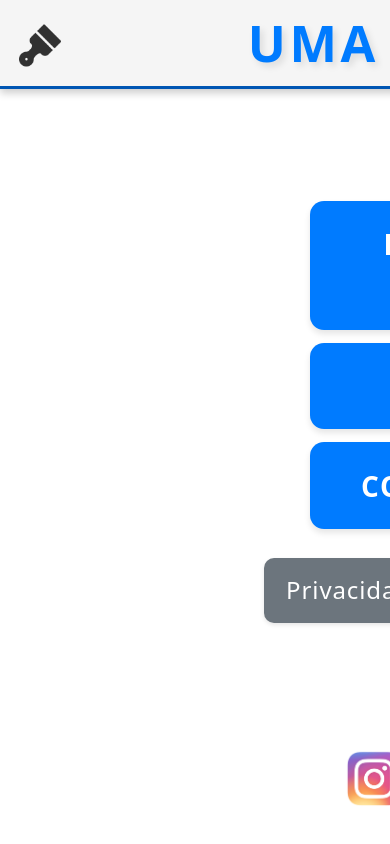
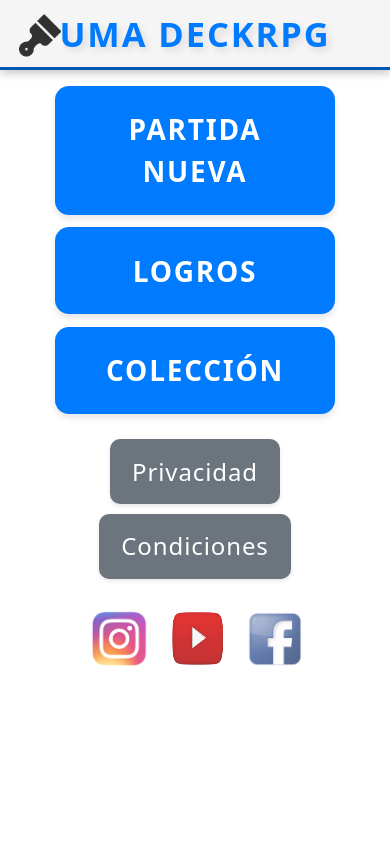
Before and after one commit to jacegar/InterfacesUsuarioGrupoE, a React (Create React App) app in the folder umadeck/: page / in a window 390 px wide. Built offline with nearby package versions, Linux system fonts and the light colour scheme.

Commit message:
Pantalla principal para movil, no se si habre roto algo en pc

```diff
--- a/umadeck/src/components/mainmenu/Footer.js
+++ b/umadeck/src/components/mainmenu/Footer.js
@@ -2,7 +2,7 @@ import "../styles/mainmenu/Footer.css";
 
 function Footer(){
     return(
-        <footer className="footer-container">
+        <footer className="footer">
             <div className="social-icons">
                 <a href="https://instagram.com" target="_blank" rel="noopener noreferrer">
                     <img src="/assets/images/instagram.png" alt="Instagram" className="social-icon" />
--- a/umadeck/src/components/mainmenu/MainMenu.js
+++ b/umadeck/src/components/mainmenu/MainMenu.js
@@ -1,57 +1,34 @@
 import { Link } from "react-router-dom";
-import { useState } from "react";
 import "../styles/mainmenu/MainMenu.css";
 
 function MainMenu(){
-    const [hovered, setHovered] = useState(null);
-
     return (
-        <main className="main-menu-container">
+        <main className="main-menu">
             <div className="menu-options">
                 <Link to="/new-game" className="menu-link">
-                    <button
-                        className={`menu-button ${hovered === 'newGame' ? 'hovered' : ''}`}
-                        onMouseEnter={() => setHovered('newGame')}
-                        onMouseLeave={() => setHovered(null)}
-                    >
+                    <button className="menu-button">
                         Partida Nueva
                     </button>
                 </Link>
                 <Link to="/achievements" className="menu-link">
-                    <button
-                        className={`menu-button ${hovered === 'achievements' ? 'hovered' : ''}`}
-                        onMouseEnter={() => setHovered('achievements')}
-                        onMouseLeave={() => setHovered(null)}
-                    >
+                    <button className="menu-button">
                         Logros
                     </button>
                 </Link>
                 <Link to="/collection" className="menu-link">
-                    <button
-                        className={`menu-button ${hovered === 'collection' ? 'hovered' : ''}`}
-                        onMouseEnter={() => setHovered('collection')}
-                        onMouseLeave={() => setHovered(null)}
-                    >
+                    <button className="menu-button">
                         Colección
                     </button>
                 </Link>
 
                 <div className="small-buttons-container">
                     <Link to="/privacy" className="menu-link-small">
-                        <button
-                            className={`menu-button-small ${hovered === 'privacy' ? 'hovered' : ''}`}
-                            onMouseEnter={() => setHovered('privacy')}
-                            onMouseLeave={() => setHovered(null)}
-                        >
+                        <button className="menu-button-small">
                             Privacidad
                         </button>
                     </Link>
                     <Link to="/conditions" className="menu-link-small">
-                        <button
-                            className={`menu-button-small ${hovered === 'terms' ? 'hovered' : ''}`}
-                            onMouseEnter={() => setHovered('terms')}
-                            onMouseLeave={() => setHovered(null)}
-                        >
+                        <button className="menu-button-small">
                             Condiciones
                         </button>
                     </Link>
--- a/umadeck/src/components/styles/game/GamePage.css
+++ b/umadeck/src/components/styles/game/GamePage.css
@@ -61,24 +61,3 @@
 .card-container {
     min-width: 850px;
 }
-
-html, body {
-    overflow-x: auto !important;
-    overflow-y: auto !important;
-    min-width: 100%;
-    min-height: 100%;
-    width: auto;
-    height: auto;
-    margin: 0;
-    padding: 0;
-}
-
-body #root {
-    width: auto;
-    min-width: 900px;
-    overflow-x: auto;
-}
-
-/* Dark mode styles */
-
-/* Reading mode styles */
--- a/umadeck/src/components/styles/mainmenu/Footer.css
+++ b/umadeck/src/components/styles/mainmenu/Footer.css
@@ -1,4 +1,4 @@
-.footer-container {
+.footer{
     display: flex;
     justify-content: center;
     align-items: center;
@@ -20,7 +20,7 @@
     width: clamp(60px, 10vw, 80px);
     height: clamp(60px, 10vw, 80px);
     opacity: 0.8;
-    margin-bottom: 30px;
+    margin-bottom: 1.5rem;
 }
 
 .social-icon:hover {
--- a/umadeck/src/components/styles/mainmenu/Header.css
+++ b/umadeck/src/components/styles/mainmenu/Header.css
@@ -4,7 +4,6 @@
     align-items: center;
     padding: clamp(1.75rem, 3.5vw, 2.6rem) 0;
     position: relative;
-    width: 100%;
     border-bottom: 3.5px solid #0056b3;
     background-color: #f5f5f5;
     box-sizing: border-box;
@@ -12,11 +11,11 @@
 }
 
 .game-title {
-    font-size: clamp(3.15rem, 8.75vw, 4.4rem);
+    font-size: clamp(2.15rem, 8.75vw, 4.4rem);
     text-align: center;
     color: #007bff;
     margin: 0;
-    letter-spacing: clamp(1.75px, 0.9vw, 3.5px);
+    letter-spacing: clamp(1px, 0.5vw, 3.5px);
     text-transform: uppercase;
     text-shadow: 3.5px 3.5px 7px rgba(0, 0, 0, 0.1);
     font-weight: bold;
@@ -24,10 +23,10 @@
 
 .options-icon {
     position: absolute;
-    left: clamp(0.9rem, 3.5vw, 1.75rem);
+    left: clamp(0.5rem, 3.5vw, 1.75rem);
     top: 50%;
     transform: translateY(-50%);
-    z-index: 1010; /* Ensure the dropdown appears above other elements */
+    z-index: 1010; /* Ensure the dropdown appears above other elements */;
 }
 
 .options-icon img {
--- a/umadeck/src/components/styles/mainmenu/MainMenu.css
+++ b/umadeck/src/components/styles/mainmenu/MainMenu.css
@@ -1,9 +1,7 @@
-.main-menu-container {
+.main-menu{
     display: flex;
     justify-content: center;
     align-items: center;
-    min-height: 60vh;
-    width: 100%;
     padding: 1rem;
     box-sizing: border-box;
 }
@@ -38,7 +36,7 @@
     box-shadow: 0 4px 6px rgba(0, 0, 0, 0.1);
 }
 
-.menu-button:hover, .menu-button.hovered {
+.menu-button:hover{
     background-color: #0056b3;
     transform: translateY(-3px);
     box-shadow: 0 6px 8px rgba(0, 0, 0, 0.2);
@@ -79,7 +77,7 @@
     white-space: nowrap;
 }
 
-.menu-button-small:hover, .menu-button-small.hovered {
+.menu-button-small:hover{
     background-color: #5a6268;
     transform: translateY(-2px);
     box-shadow: 0 3px 5px rgba(0, 0, 0, 0.2);
@@ -89,12 +87,6 @@
     .menu-link {
         width: min(90%, 280px);
     }
-
-    .small-buttons-container {
-        flex-direction: row;
-        flex-wrap: wrap;
-        justify-content: center;
-    }
 }
 
 @media (max-width: 480px) {
@@ -103,7 +95,6 @@
     }
 
     .small-buttons-container {
-        margin-top: 1rem;
         gap: 0.6rem;
     }
 }
--- a/umadeck/src/components/styles/mainmenu/StartPage.css
+++ b/umadeck/src/components/styles/mainmenu/StartPage.css
@@ -1,10 +1,7 @@
 .start-page-container {
     display: flex;
     flex-direction: column;
-    min-height: 100vh;
-    justify-content: space-between;
     overflow-x: hidden;
-    width: 100%;
 }
 
 body {
--- a/umadeck/src/index.css
+++ b/umadeck/src/index.css
@@ -7,9 +7,6 @@ body {
   -moz-osx-font-smoothing: grayscale;
   overflow-x: auto; /* Permitir desplazamiento horizontal cuando sea necesario */
   overflow-y: auto; /* Permitir desplazamiento vertical cuando sea necesario */
-  min-width: 320px; /* Establecer un ancho mínimo para evitar contenido demasiado estrecho */
-  /* Remove the transition that's causing the delay */
-  /* transition: background-color 0.3s ease, color 0.3s ease; */
 }
 
 /* Dark mode styles */
```
